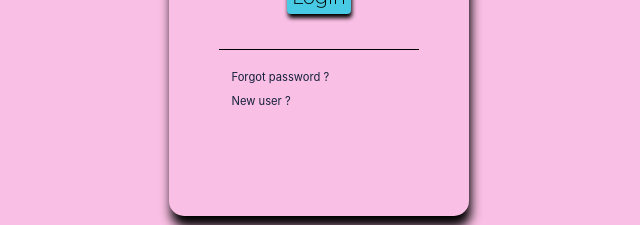
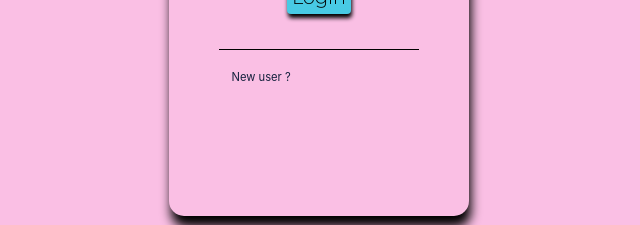
Before and after one commit to kevalmaru-gpu/face-recognition, a React (Create React App) app: page / in a window 1280 px wide. Shown: the part 434-659 px from the top of the page, without its empty margins (321-961 px from the left). Built offline with nearby package versions, Linux system fonts and the light colour scheme; what clarifai would draw is missing.

Commit message:
final change #2

```diff
--- a/src/Pages/Login/Login.js
+++ b/src/Pages/Login/Login.js
@@ -92,7 +92,7 @@ class Login extends React.Component {
                 <button className='login-button' onClick={this.onSubmit}>Login</button>
                 <div className='div-line'></div>
                 <div className='login-page-links'>
-                    <a className='normal-link' onClick={()=>onMasterRouteChange('forgotPass')}>Forgot password ?</a>
+                    {/* <a className='normal-link' onClick={()=>onMasterRouteChange('forgotPass')}>Forgot password ?</a> */}
                     <a className='normal-link' onClick={()=>onMasterRouteChange('register')}>New user ?</a>
                 </div>
             </div>
```
Also changed, not shown: 1 other file (tests, documents, lock files or other folders).
